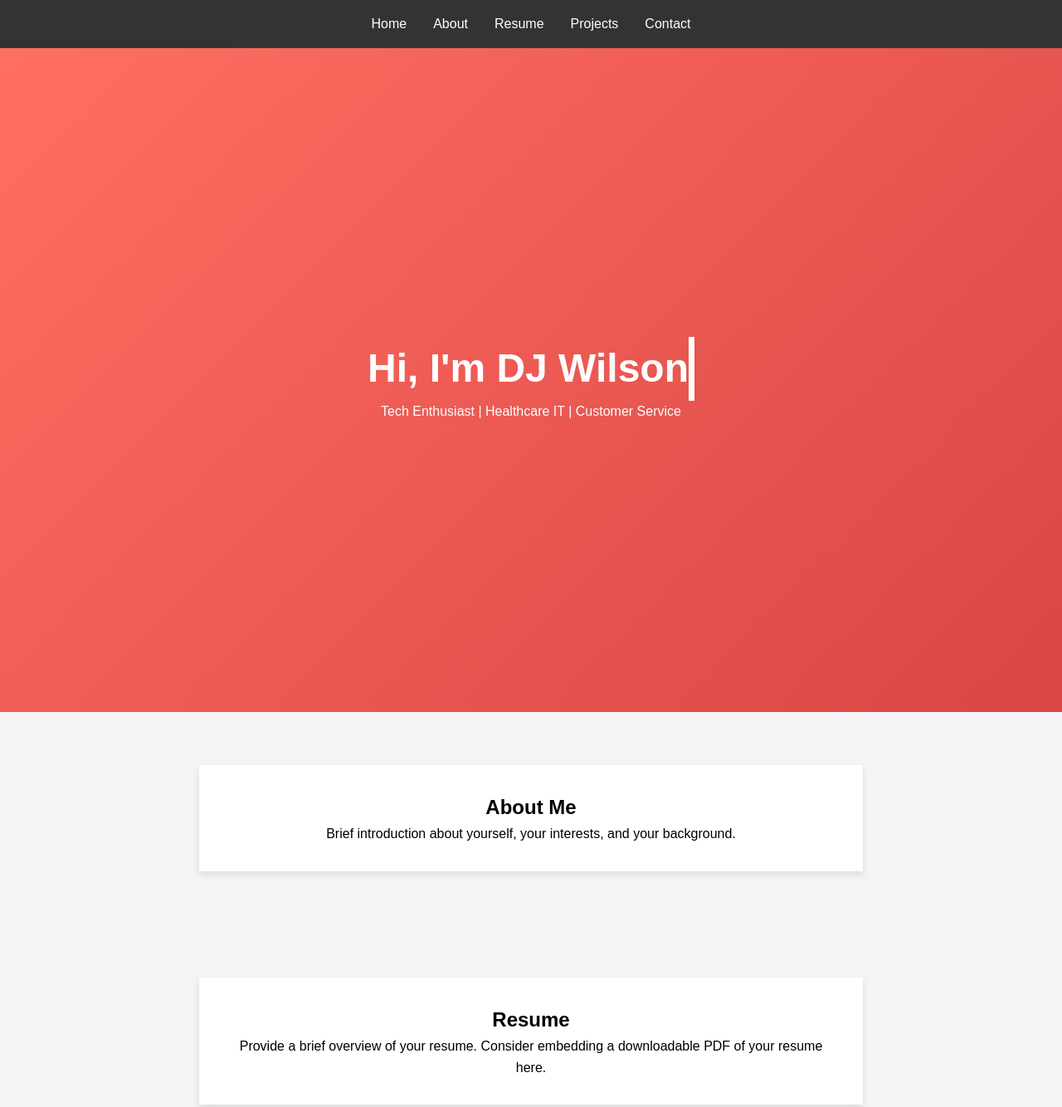
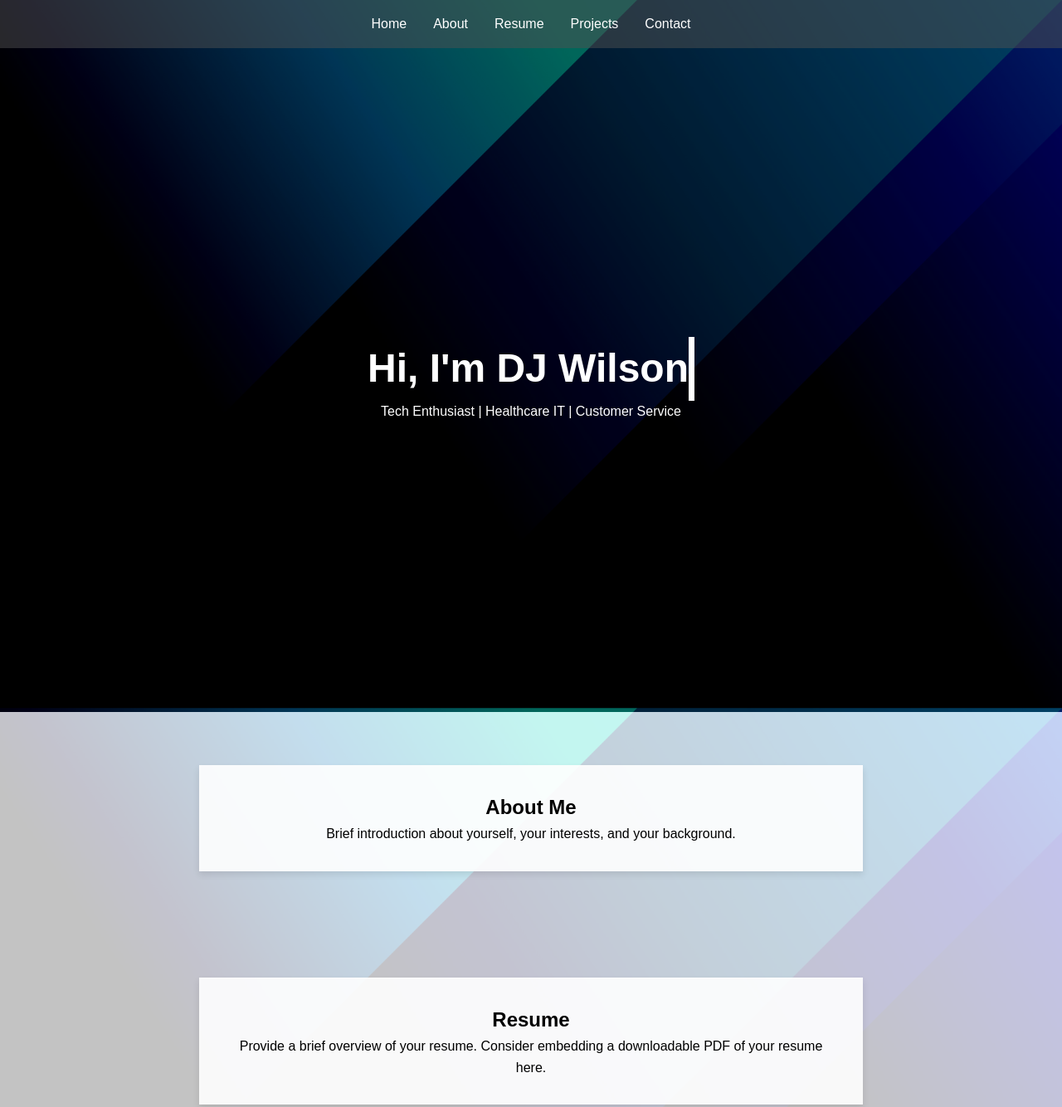
Before and after one commit to dcodeu/portfolio, a plain HTML site: page index.html in a window 1280 px wide. Shown: the top 1334 px of the page at 83% size. Drawn offline with Linux system fonts and the light colour scheme.

Commit message:
Updated Website Added a nice blue background to the site.

```diff
--- a/styles.css
+++ b/styles.css
@@ -9,10 +9,13 @@ body {
     line-height: 1.6;
     position: relative;
     min-height: 100vh;
+    background: url('main-background.jpg') no-repeat center center fixed;
+    background-size: cover;
+    color: #fff;
 }
 
 header {
-    background: #333;
+    background: rgba(51, 51, 51, 0.8);
     color: #fff;
     padding: 1rem 0;
 }
@@ -43,13 +46,12 @@ section {
 }
 
 #home {
-    background: linear-gradient(135deg, #ff6f61, #d94545);
-    color: #fff;
     height: 100vh;
     display: flex;
     justify-content: center;
     align-items: center;
     flex-direction: column;
+    background: rgba(0, 0, 0, 0.6); /* Adding a dark overlay */
 }
 
 .typing {
@@ -72,14 +74,15 @@ section {
 }
 
 #about, #resume, #projects, #contact {
-    background: #f4f4f4;
+    background: rgba(244, 244, 244, 0.8);
+    color: #000;
 }
 
 .about-content, .resume-content, .projects-content, .contact-content {
     max-width: 800px;
     margin: auto;
     padding: 2rem;
-    background: #fff;
+    background: rgba(255, 255, 255, 0.9);
     box-shadow: 0 4px 8px rgba(0, 0, 0, 0.1);
     animation: fadeIn 1.5s ease-in-out;
 }
@@ -90,7 +93,7 @@ section {
 }
 
 footer {
-    background: #333;
+    background: rgba(51, 51, 51, 0.8);
     color: #fff;
     text-align: center;
     padding: 1rem 0;
```
Also changed, not shown: main-background.jpg (added).
